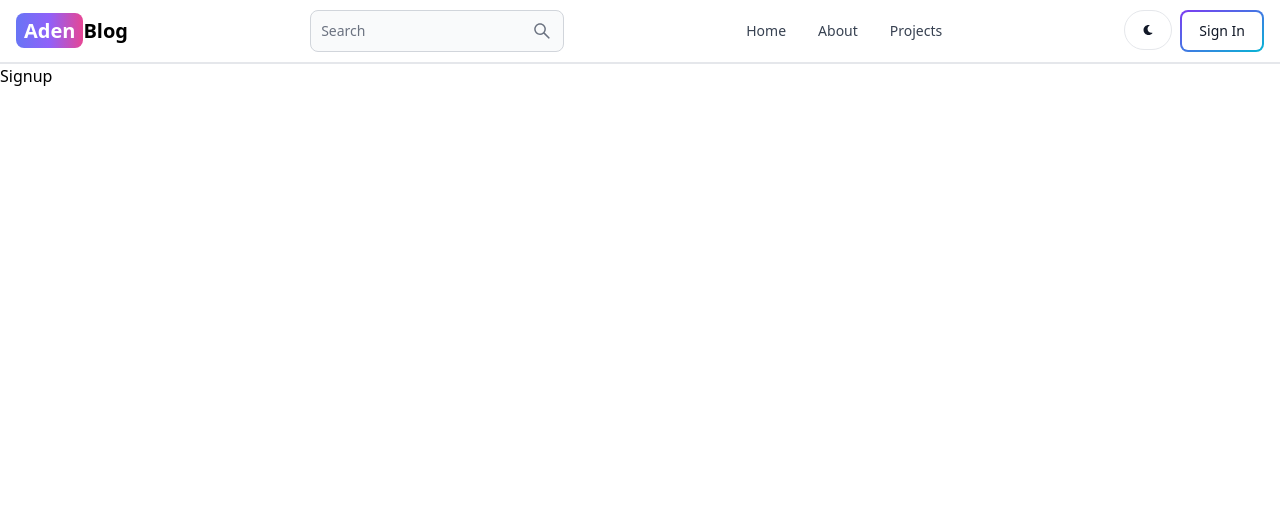
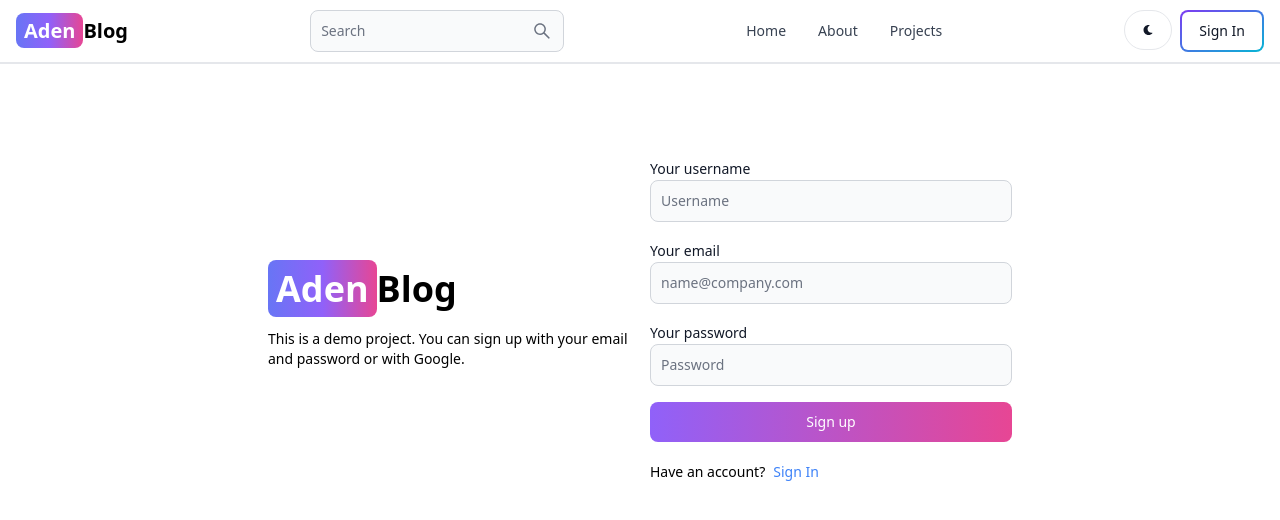
Before and after one commit to seriesBLACK/mern-blog, a React (Vite) app in the folder mern-blog/: page /sign-up in a window 1280 px wide. Shown: the top 520 px of the page. Built offline with nearby package versions, Linux system fonts and the light colour scheme.

Commit message:
make sign-up page

```diff
--- a/mern-blog/src/pages/Signup.jsx
+++ b/mern-blog/src/pages/Signup.jsx
@@ -1,9 +1,71 @@
-import React from 'react'
+import { Button, Label, TextInput } from "flowbite-react";
+import { Link } from "react-router-dom";
 
 export default function Signup() {
   return (
-    <div>
-      Signup
+    <div className='min-h-screen mt-20'>
+      <div className='flex p-3 max-w-3xl mx-auto flex-col md:flex-row md:items-center gap-5'>
+        {/* left */}
+        <div className='flex-1'>
+          <Link to='/' className='font-bold dark:text-white text-4xl'>
+            <span className='px-2 py-1 bg-gradient-to-r from-indigo-500 via-purple-500 to-pink-500 rounded-lg text-white'>
+              Aden
+            </span>
+            Blog
+          </Link>
+          <p className='text-sm mt-5'>
+            This is a demo project. You can sign up with your email and password
+            or with Google.
+          </p>
+        </div>
+        {/* right */}
+
+        <div className='flex-1'>
+          <form className='flex flex-col gap-4'>
+            <div>
+              <Label value='Your username' />
+              <TextInput
+                type='text'
+                placeholder='Username'
+                id='username'
+
+              />
+            </div>
+            <div>
+              <Label value='Your email' />
+              <TextInput
+                type='email'
+                placeholder='name@company.com'
+                id='email'
+
+              />
+            </div>
+            <div>
+              <Label value='Your password' />
+              <TextInput
+                type='password'
+                placeholder='Password'
+                id='password'
+
+              />
+            </div>
+            <Button
+              gradientDuoTone='purpleToPink'
+              type='submit'
+            >
+              Sign up
+            </Button>
+
+          </form>
+          <div className='flex gap-2 text-sm mt-5'>
+            <span>Have an account?</span>
+            <Link to='/sign-in' className='text-blue-500'>
+              Sign In
+            </Link>
+          </div>
+
+        </div>
+      </div>
     </div>
   )
 }
```
